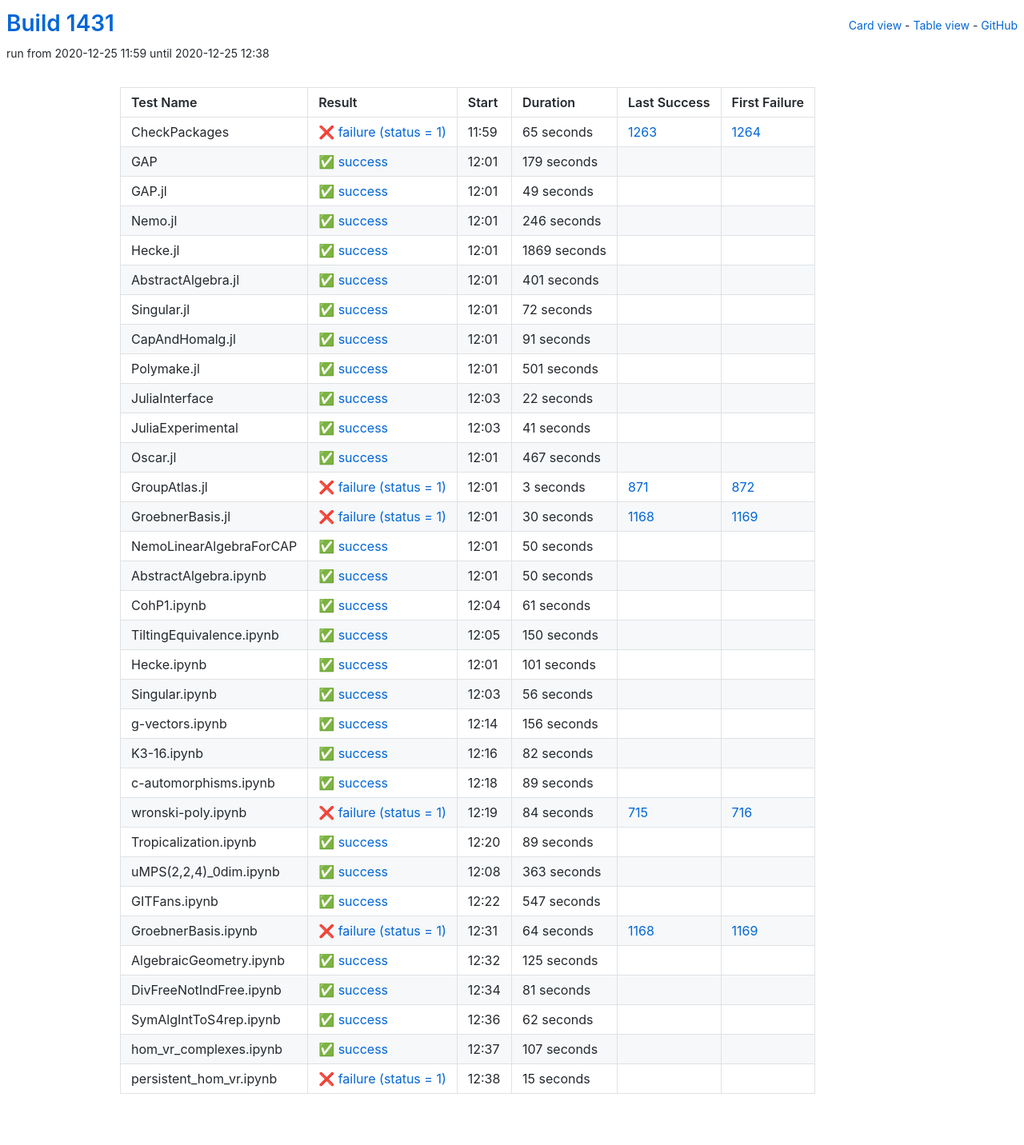
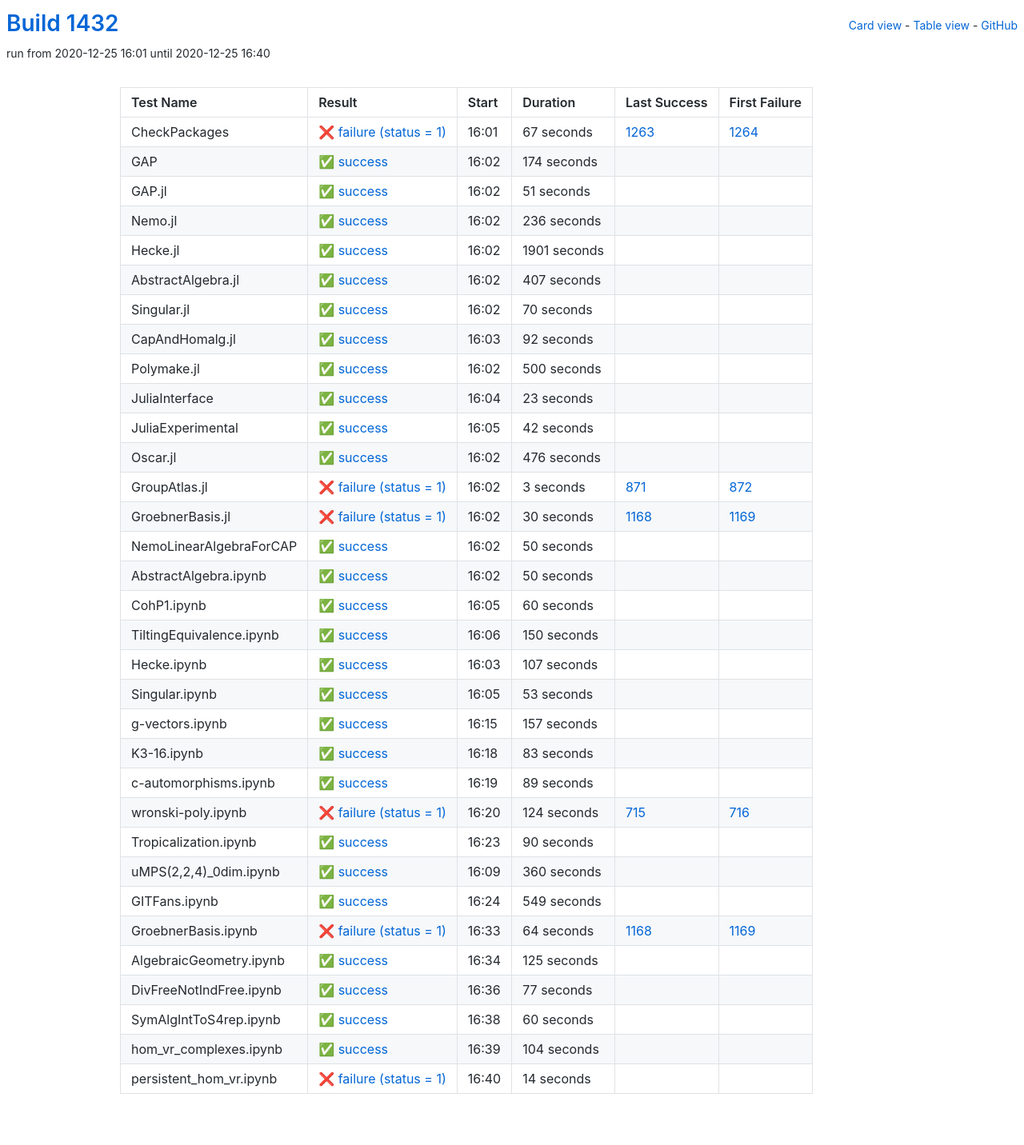
Before and after one commit to oscar-system/oscar-ci-status-stable, a Jekyll site: the page built from table.html, in a window 1280 px wide. Shown: the whole page at 80% size. Built offline with Jekyll 4.4.1, drawn with Linux system fonts in a browser that asks for light colours.

Commit message:
Build #1432

```diff
--- a/_data/ci.yml
+++ b/_data/ci.yml
@@ -1,6 +1,6 @@
 ---
-build: 1431
-build_url: https://oscarci.mathematik.uni-kl.de/job/oscar-stable/1431/
+build: 1432
+build_url: https://oscarci.mathematik.uni-kl.de/job/oscar-stable/1432/
 job: oscar-stable
 organization: oscar-system
 repo: oscar-ci-status-stable
@@ -8,152 +8,152 @@ repourl: https://github.com/oscar-system/oscar-ci-status-stable
 tests:
 - name: CheckPackages
   id: checkpackages
-  log: https://oscarci.mathematik.uni-kl.de/job/oscar-stable/1431/artifact/logs/build-1431/CheckPackages.log
-  start: 2020-12-25 11:59
+  log: https://oscarci.mathematik.uni-kl.de/job/oscar-stable/1432/artifact/logs/build-1432/CheckPackages.log
+  start: 2020-12-25 16:01
   success: false
   exitcode: 1
   status: failure
-  duration: 65
+  duration: 67
   last_success: 1263
   last_success_url: https://oscarci.mathematik.uni-kl.de/job/oscar-stable/1263/
   first_failure: 1264
   first_failure_url: https://oscarci.mathematik.uni-kl.de/job/oscar-stable/1264/
 - name: GAP
   id: gap
-  log: https://oscarci.mathematik.uni-kl.de/job/oscar-stable/1431/artifact/logs/build-1431/GAP.log
-  start: 2020-12-25 12:01
+  log: https://oscarci.mathematik.uni-kl.de/job/oscar-stable/1432/artifact/logs/build-1432/GAP.log
+  start: 2020-12-25 16:02
   success: true
   exitcode: 0
   status: success
-  duration: 179
+  duration: 174
   last_success: false
   last_success_url:
   first_failure: false
   first_failure_url:
 - name: GAP.jl
   id: gap-jl
-  log: https://oscarci.mathematik.uni-kl.de/job/oscar-stable/1431/artifact/logs/build-1431/GAP.jl.log
-  start: 2020-12-25 12:01
+  log: https://oscarci.mathematik.uni-kl.de/job/oscar-stable/1432/artifact/logs/build-1432/GAP.jl.log
+  start: 2020-12-25 16:02
   success: true
   exitcode: 0
   status: success
-  duration: 49
+  duration: 51
   last_success: false
   last_success_url:
   first_failure: false
   first_failure_url:
 - name: Nemo.jl
   id: nemo-jl
-  log: https://oscarci.mathematik.uni-kl.de/job/oscar-stable/1431/artifact/logs/build-1431/Nemo.jl.log
-  start: 2020-12-25 12:01
+  log: https://oscarci.mathematik.uni-kl.de/job/oscar-stable/1432/artifact/logs/build-1432/Nemo.jl.log
+  start: 2020-12-25 16:02
   success: true
   exitcode: 0
   status: success
-  duration: 246
+  duration: 236
   last_success: false
   last_success_url:
   first_failure: false
   first_failure_url:
 - name: Hecke.jl
   id: hecke-jl
-  log: https://oscarci.mathematik.uni-kl.de/job/oscar-stable/1431/artifact/logs/build-1431/Hecke.jl.log
-  start: 2020-12-25 12:01
+  log: https://oscarci.mathematik.uni-kl.de/job/oscar-stable/1432/artifact/logs/build-1432/Hecke.jl.log
+  start: 2020-12-25 16:02
   success: true
   exitcode: 0
   status: success
-  duration: 1869
+  duration: 1901
   last_success: false
   last_success_url:
   first_failure: false
   first_failure_url:
 - name: AbstractAlgebra.jl
   id: abstractalgebra-jl
-  log: https://oscarci.mathematik.uni-kl.de/job/oscar-stable/1431/artifact/logs/build-1431/AbstractAlgebra.jl.log
-  start: 2020-12-25 12:01
+  log: https://oscarci.mathematik.uni-kl.de/job/oscar-stable/1432/artifact/logs/build-1432/AbstractAlgebra.jl.log
+  start: 2020-12-25 16:02
   success: true
   exitcode: 0
   status: success
-  duration: 401
+  duration: 407
   last_success: false
   last_success_url:
   first_failure: false
   first_failure_url:
 - name: Singular.jl
   id: singular-jl
-  log: https://oscarci.mathematik.uni-kl.de/job/oscar-stable/1431/artifact/logs/build-1431/Singular.jl.log
-  start: 2020-12-25 12:01
+  log: https://oscarci.mathematik.uni-kl.de/job/oscar-stable/1432/artifact/logs/build-1432/Singular.jl.log
+  start: 2020-12-25 16:02
   success: true
   exitcode: 0
   status: success
-  duration: 72
+  duration: 70
   last_success: false
   last_success_url:
   first_failure: false
   first_failure_url:
 - name: CapAndHomalg.jl
   id: capandhomalg-jl
-  log: https://oscarci.mathematik.uni-kl.de/job/oscar-stable/1431/artifact/logs/build-1431/CapAndHomalg.jl.log
-  start: 2020-12-25 12:01
+  log: https://oscarci.mathematik.uni-kl.de/job/oscar-stable/1432/artifact/logs/build-1432/CapAndHomalg.jl.log
+  start: 2020-12-25 16:03
   success: true
   exitcode: 0
   status: success
-  duration: 91
+  duration: 92
   last_success: false
   last_success_url:
   first_failure: false
   first_failure_url:
 - name: Polymake.jl
   id: polymake-jl
-  log: https://oscarci.mathematik.uni-kl.de/job/oscar-stable/1431/artifact/logs/build-1431/Polymake.jl.log
-  start: 2020-12-25 12:01
+  log: https://oscarci.mathematik.uni-kl.de/job/oscar-stable/1432/artifact/logs/build-1432/Polymake.jl.log
+  start: 2020-12-25 16:02
   success: true
   exitcode: 0
   status: success
-  duration: 501
+  duration: 500
   last_success: false
   last_success_url:
   first_failure: false
   first_failure_url:
 - name: JuliaInterface
   id: juliainterface
-  log: https://oscarci.mathematik.uni-kl.de/job/oscar-stable/1431/artifact/logs/build-1431/JuliaInterface.log
-  start: 2020-12-25 12:03
+  log: https://oscarci.mathematik.uni-kl.de/job/oscar-stable/1432/artifact/logs/build-1432/JuliaInterface.log
+  start: 2020-12-25 16:04
   success: true
   exitcode: 0
   status: success
-  duration: 22
+  duration: 23
   last_success: false
   last_success_url:
   first_failure: false
   first_failure_url:
 - name: JuliaExperimental
   id: juliaexperimental
-  log: https://oscarci.mathematik.uni-kl.de/job/oscar-stable/1431/artifact/logs/build-1431/JuliaExperimental.log
-  start: 2020-12-25 12:03
+  log: https://oscarci.mathematik.uni-kl.de/job/oscar-stable/1432/artifact/logs/build-1432/JuliaExperimental.log
+  start: 2020-12-25 16:05
   success: true
   exitcode: 0
   status: success
-  duration: 41
+  duration: 42
   last_success: false
   last_success_url:
   first_failure: false
   first_failure_url:
 - name: Oscar.jl
   id: oscar-jl
-  log: https://oscarci.mathematik.uni-kl.de/job/oscar-stable/1431/artifact/logs/build-1431/Oscar.jl.log
-  start: 2020-12-25 12:01
+  log: https://oscarci.mathematik.uni-kl.de/job/oscar-stable/1432/artifact/logs/build-1432/Oscar.jl.log
+  start: 2020-12-25 16:02
   success: true
   exitcode: 0
   status: success
-  duration: 467
+  duration: 476
   last_success: false
   last_success_url:
   first_failure: false
   first_failure_url:
 - name: GroupAtlas.jl
   id: groupatlas-jl
-  log: https://oscarci.mathematik.uni-kl.de/job/oscar-stable/1431/artifact/logs/build-1431/GroupAtlas.jl.log
-  start: 2020-12-25 12:01
+  log: https://oscarci.mathematik.uni-kl.de/job/oscar-stable/1432/artifact/logs/build-1432/GroupAtlas.jl.log
+  start: 2020-12-25 16:02
   success: false
   exitcode: 1
   status: failure
@@ -164,8 +164,8 @@ tests:
   first_failure_url: https://oscarci.mathematik.uni-kl.de/job/oscar-stable/872/
 - name: GroebnerBasis.jl
   id: groebnerbasis-jl
-  log: https://oscarci.mathematik.uni-kl.de/job/oscar-stable/1431/artifact/logs/build-1431/GroebnerBasis.jl.log
-  start: 2020-12-25 12:01
+  log: https://oscarci.mathematik.uni-kl.de/job/oscar-stable/1432/artifact/logs/build-1432/GroebnerBasis.jl.log
+  start: 2020-12-25 16:02
   success: false
   exitcode: 1
   status: failure
@@ -176,8 +176,8 @@ tests:
   first_failure_url: https://oscarci.mathematik.uni-kl.de/job/oscar-stable/1169/
 - name: NemoLinearAlgebraForCAP
   id: nemolinearalgebraforcap
-  log: https://oscarci.mathematik.uni-kl.de/job/oscar-stable/1431/artifact/logs/build-1431/NemoLinearAlgebraForCAP.log
-  start: 2020-12-25 12:01
+  log: https://oscarci.mathematik.uni-kl.de/job/oscar-stable/1432/artifact/logs/build-1432/NemoLinearAlgebraForCAP.log
+  start: 2020-12-25 16:02
   success: true
   exitcode: 0
   status: success
@@ -188,8 +188,8 @@ tests:
   first_failure_url:
 - name: AbstractAlgebra.ipynb
   id: abstractalgebra-ipynb
-  log: https://oscarci.mathematik.uni-kl.de/job/oscar-stable/1431/artifact/logs/build-1431/AbstractAlgebra.ipynb.log
-  start: 2020-12-25 12:01
+  log: https://oscarci.mathematik.uni-kl.de/job/oscar-stable/1432/artifact/logs/build-1432/AbstractAlgebra.ipynb.log
+  start: 2020-12-25 16:02
   success: true
   exitcode: 0
   status: success
@@ -200,20 +200,20 @@ tests:
   first_failure_url:
 - name: CohP1.ipynb
   id: cohp1-ipynb
-  log: https://oscarci.mathematik.uni-kl.de/job/oscar-stable/1431/artifact/logs/build-1431/CohP1.ipynb.log
-  start: 2020-12-25 12:04
+  log: https://oscarci.mathematik.uni-kl.de/job/oscar-stable/1432/artifact/logs/build-1432/CohP1.ipynb.log
+  start: 2020-12-25 16:05
   success: true
   exitcode: 0
   status: success
-  duration: 61
+  duration: 60
   last_success: false
   last_success_url:
   first_failure: false
   first_failure_url:
 - name: TiltingEquivalence.ipynb
   id: tiltingequivalence-ipynb
-  log: https://oscarci.mathematik.uni-kl.de/job/oscar-stable/1431/artifact/logs/build-1431/TiltingEquivalence.ipynb.log
-  start: 2020-12-25 12:05
+  log: https://oscarci.mathematik.uni-kl.de/job/oscar-stable/1432/artifact/logs/build-1432/TiltingEquivalence.ipynb.log
+  start: 2020-12-25 16:06
   success: true
   exitcode: 0
   status: success
@@ -224,56 +224,56 @@ tests:
   first_failure_url:
 - name: Hecke.ipynb
   id: hecke-ipynb
-  log: https://oscarci.mathematik.uni-kl.de/job/oscar-stable/1431/artifact/logs/build-1431/Hecke.ipynb.log
-  start: 2020-12-25 12:01
+  log: https://oscarci.mathematik.uni-kl.de/job/oscar-stable/1432/artifact/logs/build-1432/Hecke.ipynb.log
+  start: 2020-12-25 16:03
   success: true
   exitcode: 0
   status: success
-  duration: 101
+  duration: 107
   last_success: false
   last_success_url:
   first_failure: false
   first_failure_url:
 - name: Singular.ipynb
   id: singular-ipynb
-  log: https://oscarci.mathematik.uni-kl.de/job/oscar-stable/1431/artifact/logs/build-1431/Singular.ipynb.log
-  start: 2020-12-25 12:03
+  log: https://oscarci.mathematik.uni-kl.de/job/oscar-stable/1432/artifact/logs/build-1432/Singular.ipynb.log
+  start: 2020-12-25 16:05
   success: true
   exitcode: 0
   status: success
-  duration: 56
+  duration: 53
   last_success: false
   last_success_url:
   first_failure: false
   first_failure_url:
 - name: g-vectors.ipynb
   id: g-vectors-ipynb
-  log: https://oscarci.mathematik.uni-kl.de/job/oscar-stable/1431/artifact/logs/build-1431/g-vectors.ipynb.log
-  start: 2020-12-25 12:14
+  log: https://oscarci.mathematik.uni-kl.de/job/oscar-stable/1432/artifact/logs/build-1432/g-vectors.ipynb.log
+  start: 2020-12-25 16:15
   success: true
   exitcode: 0
   status: success
-  duration: 156
+  duration: 157
   last_success: false
   last_success_url:
   first_failure: false
   first_failure_url:
 - name: K3-16.ipynb
   id: k3-16-ipynb
-  log: https://oscarci.mathematik.uni-kl.de/job/oscar-stable/1431/artifact/logs/build-1431/K3-16.ipynb.log
-  start: 2020-12-25 12:16
+  log: https://oscarci.mathematik.uni-kl.de/job/oscar-stable/1432/artifact/logs/build-1432/K3-16.ipynb.log
+  start: 2020-12-25 16:18
   success: true
   exitcode: 0
   status: success
-  duration: 82
+  duration: 83
   last_success: false
   last_success_url:
   first_failure: false
   first_failure_url:
 - name: c-automorphisms.ipynb
   id: c-automorphisms-ipynb
-  log: https://oscarci.mathematik.uni-kl.de/job/oscar-stable/1431/artifact/logs/build-1431/c-automorphisms.ipynb.log
-  start: 2020-12-25 12:18
+  log: https://oscarci.mathematik.uni-kl.de/job/oscar-stable/1432/artifact/logs/build-1432/c-automorphisms.ipynb.log
+  start: 2020-12-25 16:19
   success: true
   exitcode: 0
   status: success
@@ -284,56 +284,56 @@ tests:
   first_failure_url:
 - name: wronski-poly.ipynb
   id: wronski-poly-ipynb
-  log: https://oscarci.mathematik.uni-kl.de/job/oscar-stable/1431/artifact/logs/build-1431/wronski-poly.ipynb.log
-  start: 2020-12-25 12:19
+  log: https://oscarci.mathematik.uni-kl.de/job/oscar-stable/1432/artifact/logs/build-1432/wronski-poly.ipynb.log
+  start: 2020-12-25 16:20
   success: false
   exitcode: 1
   status: failure
-  duration: 84
+  duration: 124
   last_success: 715
   last_success_url: https://oscarci.mathematik.uni-kl.de/job/oscar-stable/715/
   first_failure: 716
   first_failure_url: https://oscarci.mathematik.uni-kl.de/job/oscar-stable/716/
 - name: Tropicalization.ipynb
   id: tropicalization-ipynb
-  log: https://oscarci.mathematik.uni-kl.de/job/oscar-stable/1431/artifact/logs/build-1431/Tropicalization.ipynb.log
-  start: 2020-12-25 12:20
+  log: https://oscarci.mathematik.uni-kl.de/job/oscar-stable/1432/artifact/logs/build-1432/Tropicalization.ipynb.log
+  start: 2020-12-25 16:23
   success: true
   exitcode: 0
   status: success
-  duration: 89
+  duration: 90
   last_success: false
   last_success_url:
   first_failure: false
   first_failure_url:
 - name: uMPS(2,2,4)_0dim.ipynb
   id: umps-2-2-4-0dim-ipynb
-  log: https://oscarci.mathematik.uni-kl.de/job/oscar-stable/1431/artifact/logs/build-1431/uMPS-2-2-4-_0dim.ipynb.log
-  start: 2020-12-25 12:08
+  log: https://oscarci.mathematik.uni-kl.de/job/oscar-stable/1432/artifact/logs/build-1432/uMPS-2-2-4-_0dim.ipynb.log
+  start: 2020-12-25 16:09
   success: true
   exitcode: 0
   status: success
-  duration: 363
+  duration: 360
   last_success: false
   last_success_url:
   first_failure: false
   first_failure_url:
 - name: GITFans.ipynb
   id: gitfans-ipynb
-  log: https://oscarci.mathematik.uni-kl.de/job/oscar-stable/1431/artifact/logs/build-1431/GITFans.ipynb.log
-  start: 2020-12-25 12:22
+  log: https://oscarci.mathematik.uni-kl.de/job/oscar-stable/1432/artifact/logs/build-1432/GITFans.ipynb.log
+  start: 2020-12-25 16:24
   success: true
   exitcode: 0
   status: success
-  duration: 547
+  duration: 549
   last_success: false
   last_success_url:
   first_failure: false
   first_failure_url:
 - name: GroebnerBasis.ipynb
   id: groebnerbasis-ipynb
-  log: https://oscarci.mathematik.uni-kl.de/job/oscar-stable/1431/artifact/logs/build-1431/GroebnerBasis.ipynb.log
-  start: 2020-12-25 12:31
+  log: https://oscarci.mathematik.uni-kl.de/job/oscar-stable/1432/artifact/logs/build-1432/GroebnerBasis.ipynb.log
+  start: 2020-12-25 16:33
   success: false
   exitcode: 1
   status: failure
@@ -344,8 +344,8 @@ tests:
   first_failure_url: https://oscarci.mathematik.uni-kl.de/job/oscar-stable/1169/
 - name: AlgebraicGeometry.ipynb
   id: algebraicgeometry-ipynb
-  log: https://oscarci.mathematik.uni-kl.de/job/oscar-stable/1431/artifact/logs/build-1431/AlgebraicGeometry.ipynb.log
-  start: 2020-12-25 12:32
+  log: https://oscarci.mathematik.uni-kl.de/job/oscar-stable/1432/artifact/logs/build-1432/AlgebraicGeometry.ipynb.log
+  start: 2020-12-25 16:34
   success: true
   exitcode: 0
   status: success
@@ -356,48 +356,48 @@ tests:
   first_failure_url:
 - name: DivFreeNotIndFree.ipynb
   id: divfreenotindfree-ipynb
-  log: https://oscarci.mathematik.uni-kl.de/job/oscar-stable/1431/artifact/logs/build-1431/DivFreeNotIndFree.ipynb.log
-  start: 2020-12-25 12:34
+  log: https://oscarci.mathematik.uni-kl.de/job/oscar-stable/1432/artifact/logs/build-1432/DivFreeNotIndFree.ipynb.log
+  start: 2020-12-25 16:36
   success: true
   exitcode: 0
   status: success
-  duration: 81
+  duration: 77
   last_success: false
   last_success_url:
   first_failure: false
   first_failure_url:
 - name: SymAlgIntToS4rep.ipynb
   id: symalginttos4rep-ipynb
-  log: https://oscarci.mathematik.uni-kl.de/job/oscar-stable/1431/artifact/logs/build-1431/SymAlgIntToS4rep.ipynb.log
-  start: 2020-12-25 12:36
+  log: https://oscarci.mathematik.uni-kl.de/job/oscar-stable/1432/artifact/logs/build-1432/SymAlgIntToS4rep.ipynb.log
+  start: 2020-12-25 16:38
   success: true
   exitcode: 0
   status: success
-  duration: 62
+  duration: 60
   last_success: false
   last_success_url:
   first_failure: false
   first_failure_url:
 - name: hom_vr_complexes.ipynb
   id: hom-vr-complexes-ipynb
-  log: https://oscarci.mathematik.uni-kl.de/job/oscar-stable/1431/artifact/logs/build-1431/hom_vr_complexes.ipynb.log
-  start: 2020-12-25 12:37
+  log: https://oscarci.mathematik.uni-kl.de/job/oscar-stable/1432/artifact/logs/build-1432/hom_vr_complexes.ipynb.log
+  start: 2020-12-25 16:39
   success: true
   exitcode: 0
   status: success
-  duration: 107
+  duration: 104
   last_success: false
   last_success_url:
   first_failure: false
   first_failure_url:
 - name: persistent_hom_vr.ipynb
   id: persistent-hom-vr-ipynb
-  log: https://oscarci.mathematik.uni-kl.de/job/oscar-stable/1431/artifact/logs/build-1431/persistent_hom_vr.ipynb.log
-  start: 2020-12-25 12:38
+  log: https://oscarci.mathematik.uni-kl.de/job/oscar-stable/1432/artifact/logs/build-1432/persistent_hom_vr.ipynb.log
+  start: 2020-12-25 16:40
   success: false
   exitcode: 1
   status: failure
-  duration: 15
+  duration: 14
   last_success: false
   last_success_url:
   first_failure: false
```
Also changed, not shown: README.md.
